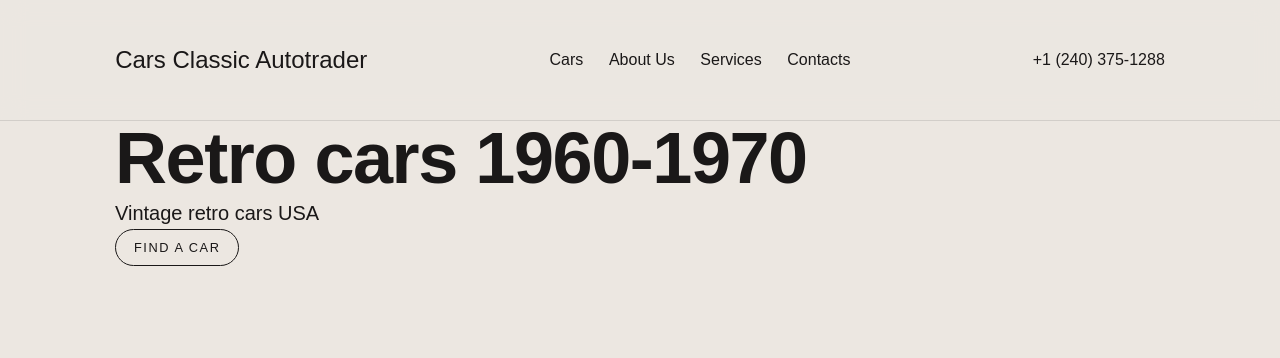
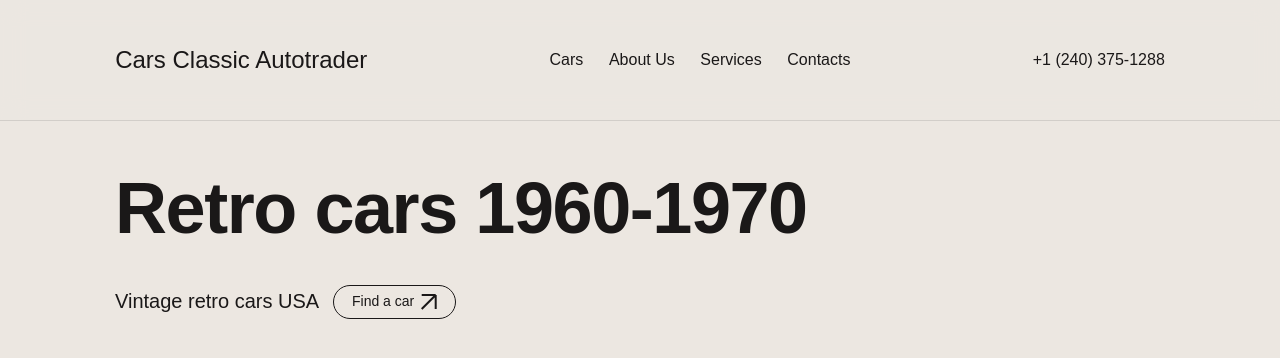
Before and after one commit to Nasuschnyi/retro-cars, a Next.js app: page / in a window 1280 px wide. Shown: the top 358 px of the page. Built offline with nearby package versions, Linux system fonts and the light colour scheme; a web font is replaced by a local one.

Commit message:
hero-content

```diff
--- /dev/null
+++ b/src/app/components/icons/Arrow.tsx
@@ -0,0 +1,31 @@
+import type React from 'react';
+
+type ArrowProps = React.SVGProps<SVGSVGElement> & {
+	title?: string;
+};
+
+export default function Arrow({ title, ...props }: ArrowProps) {
+	const ariaHidden = title ? undefined : true;
+
+	return (
+		<svg
+			viewBox="0 0 16 16"
+			width="1em"
+			height="1em"
+			fill="none"
+			xmlns="http://www.w3.org/2000/svg"
+			aria-hidden={ariaHidden}
+			role={title ? 'img' : 'presentation'}
+			focusable="false"
+			{...props}
+		>
+			{title ? <title>{title}</title> : null}
+			<path
+				d="M0.707 1H14.707M14.707 1V15M14.707 1L0.707 15"
+				stroke="currentColor"
+				strokeWidth="2"
+				strokeLinejoin="round"
+			/>
+		</svg>
+	);
+}
--- a/src/app/components/ui/burger-menu.module.scss
+++ b/src/app/components/ui/burger-menu.module.scss
@@ -29,11 +29,11 @@
 	transition: var(--transition-default);
 
 	&:nth-child(2) {
-		width: 85%;
+		width: 80%;
 	}
 
 	&:nth-child(3) {
-		width: 70%;
+		width: 60%;
 	}
 }
 
@@ -65,8 +65,8 @@
 			var(--color-foreground) 18%,
 			transparent
 		);
-		backdrop-filter: blur(6px);
-		-webkit-backdrop-filter: blur(6px);
+		backdrop-filter: blur(0.375rem);
+		-webkit-backdrop-filter: blur(0.375rem);
 		opacity: 0;
 		pointer-events: none;
 		transition: var(--transition-default);
--- a/src/app/globals.scss
+++ b/src/app/globals.scss
@@ -7,6 +7,7 @@ html {
 
 body {
 	min-height: 100vh;
+	min-width: 18rem;
 
 	background-color: var(--color-background);
 	color: var(--color-foreground);
--- a/src/app/page.module.scss
+++ b/src/app/page.module.scss
@@ -5,12 +5,18 @@
 	display: flex;
 }
 
+.hero {
+	display: flex;
+	flex-direction: column;
+	flex: 1;
+}
+
 .title,
 .lead,
 .cta {
 	opacity: 0;
-	transform: translateY(18px) scale(0.98);
-	filter: blur(8px);
+	transform: translateY(1.125rem) scale(1);
+	filter: blur(0.5rem);
 	animation: reveal 720ms cubic-bezier(0.22, 1, 0.36, 1) forwards;
 	animation-delay: var(--delay, 0ms);
 }
@@ -20,6 +26,11 @@
 	line-height: 1.05;
 	letter-spacing: -0.02em;
 	--delay: 80ms;
+	padding: clamp(1.5rem, 4vw, 3.125rem) 0 clamp(1rem, 3vw, 3.125rem);
+}
+.deck {
+	display: flex;
+	gap: 0.875rem;
 }
 
 .lead {
@@ -37,37 +48,48 @@
 	display: inline-flex;
 	align-items: center;
 	gap: 0.4rem;
-	padding: 8px 18px;
-	border: 1px solid currentColor;
-	border-radius: 999px;
+	padding: 0.5rem 1.125rem;
+	border: 0.0625rem solid currentColor;
+	border-radius: 999rem;
 	text-decoration: none;
-	font-size: 0.8rem;
-	letter-spacing: 0.12em;
-	text-transform: uppercase;
+	font-size: 0.875rem;
+	line-height: 1.1;
 	transition:
 		transform var(--transition-default),
 		box-shadow var(--transition-default);
 }
 
+.icon {
+	width: 1rem;
+	height: 1rem;
+	display: block;
+	flex: 0 0 auto;
+	transition: transform var(--transition-default);
+}
+
 .cta:hover {
-	transform: translateY(-1px);
-	box-shadow: 0 10px 24px rgba(0, 0, 0, 0.15);
+	transform: translateY(-0.0625rem);
+	box-shadow: 0 0.625rem 1.5rem rgba(0, 0, 0, 0.15);
+}
+
+.cta:hover .icon {
+	transform: translateX(0.125rem);
 }
 
 .cta:focus-visible {
 	outline: 2px solid var(--color-accent);
-	outline-offset: 3px;
+	outline-offset: 0.1875rem;
 }
 
 @keyframes reveal {
 	0% {
 		opacity: 0;
-		transform: translateY(18px) scale(0.98);
-		filter: blur(8px);
+		transform: translateY(1.125rem) scale(0.98);
+		filter: blur(0.5rem);
 	}
 	65% {
 		opacity: 1;
-		transform: translateY(-4px) scale(1.01);
+		transform: translateY(-0.25rem) scale(1.01);
 		filter: blur(0);
 	}
 	100% {
@@ -92,4 +114,14 @@
 	.root {
 		align-items: flex-start;
 	}
+
+	.deck {
+		flex-direction: column;
+		gap: 1.75rem;
+	}
+
+	.cta {
+		align-self: stretch;
+		justify-content: center;
+	}
 }
--- a/src/app/page.tsx
+++ b/src/app/page.tsx
@@ -1,5 +1,6 @@
 import Link from 'next/link';
 import styles from './page.module.scss';
+import Arrow from './components/icons/Arrow';
 
 export const metadata = {
 	title: 'Cars Classic Autotrader | Classic Cars Marketplace',
@@ -14,13 +15,16 @@ export default function Home() {
 				aria-label="Page intro"
 			>
 				<h1 className={styles.title}>Retro cars 1960-1970</h1>
+				<div className={styles.deck}>
 					<p className={styles.lead}>Vintage retro cars USA</p>
 					<Link
 						href="/"
 						className={styles.cta}
 					>
 						Find a car
+						<Arrow className={styles.icon} />
 					</Link>
+				</div>
 			</section>
 		</main>
 	);
```
Lines whose indentation alone changed are shown as unchanged.
